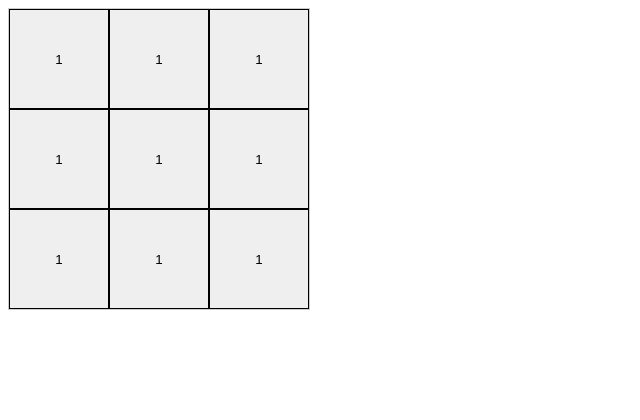
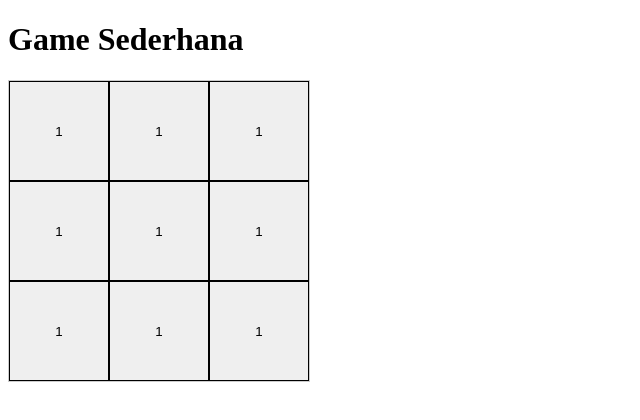
Before and after one commit to rezza66/Lat1, a plain HTML site: page index.html in a window 1280 px wide. Shown: the whole page, without its empty margins (0-640 px from the left). Drawn offline with Linux system fonts and the light colour scheme.

Commit message:
Menambahkan tag h1 pada file index.html

```diff
--- a/index.html
+++ b/index.html
@@ -11,6 +11,7 @@
     <link rel="stylesheet" href="style.css">
 </head>
 <body>
+    <h1>Game Sederhana</h1>
     <div class="div" id="kotak">
         <div id="tombol" onclick="kliktombol(1)">
             <button id="btn1D" class="depan">1</button>
```
